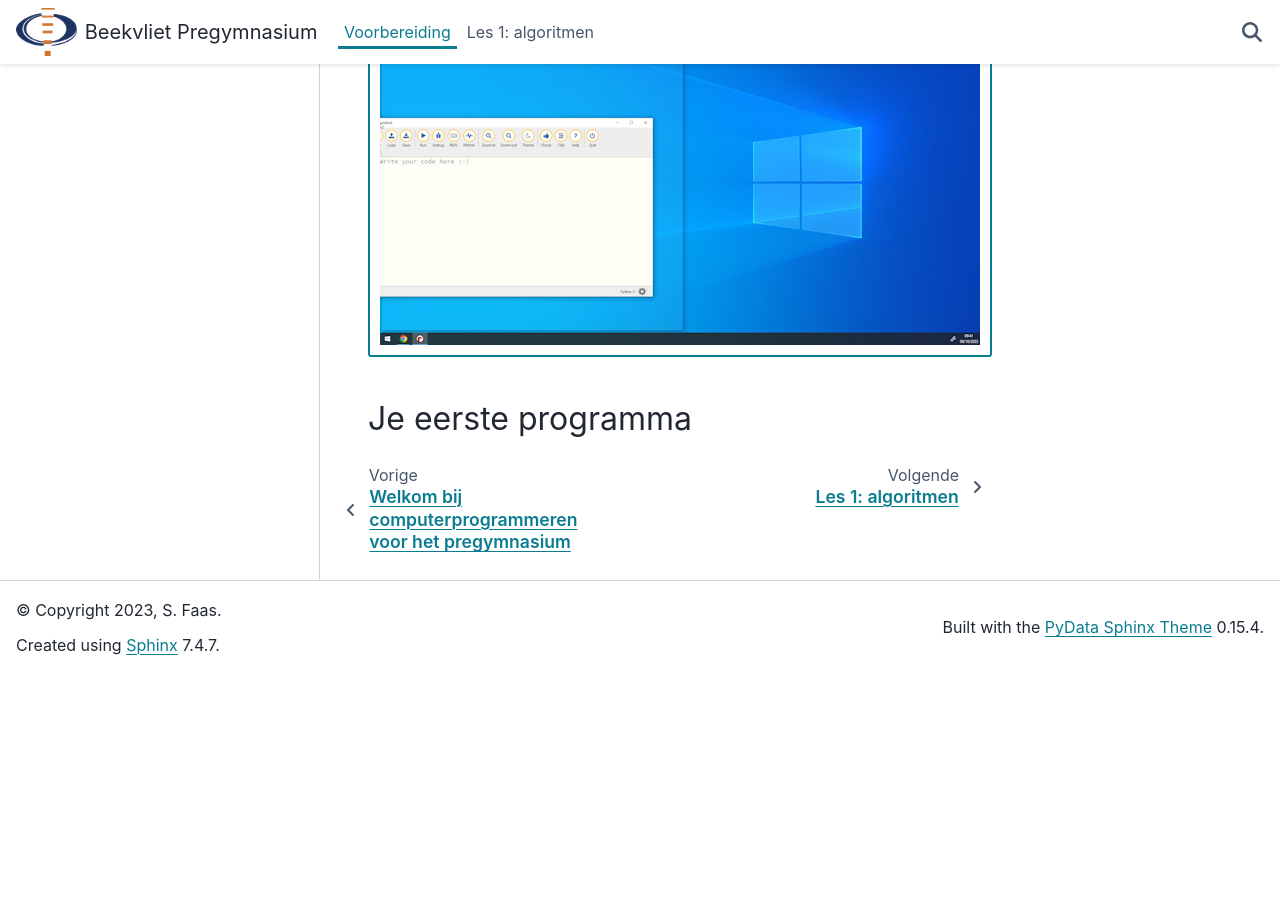
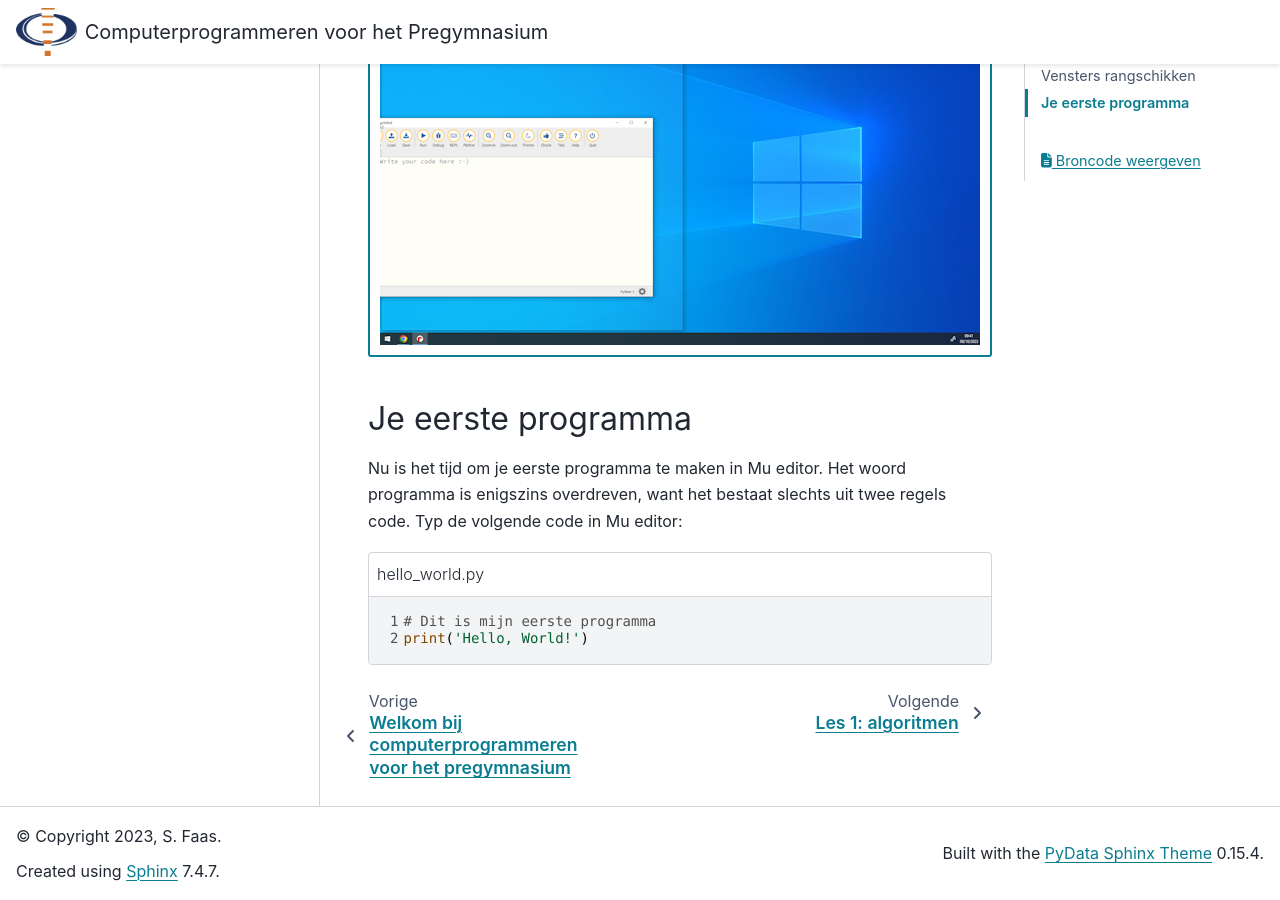
Before and after one commit to meneerfaas/pregymnasium, a Sphinx documentation site: the page built from docs/source/chapters/ch00_preparations.rst, in a window 1280 px wide and 900 px high, scrolled down 1141 px. Built offline with Sphinx 7.4.7 and the PyData theme 0.15.4, drawn with Linux system fonts in a browser that asks for light colours; before the commit the page ends 1815 px from its top, so only the background shows below that.

Commit message:
Header aangepast

```diff
--- a/docs/source/chapters/ch00_preparations.rst
+++ b/docs/source/chapters/ch00_preparations.rst
@@ -51,7 +51,15 @@
         Mogelijk suggereerde Windows bij de vorige stap na het loslaten van de muisknop al een venster om op de rechterhelft van het venster te plaatsen. In dat geval klik je op het venster van je webbrowser. Als Windows geen suggestie deed, sleep je zelf het venster van je webbrowser naar de rechterrand van het scherm om het op de rechterhelft te plaatsen.
 
 
-
-
 Je eerste programma
 -------------------
+
+Nu is het tijd om je eerste programma te maken in Mu editor. Het woord programma is enigszins overdreven, want het bestaat slechts uit twee regels code. Typ de volgende code in Mu editor:
+
+.. code-block:: python
+    :linenos:
+    :caption: hello_world.py
+    :name: hello_world
+
+    # Dit is mijn eerste programma
+    print('Hello, World!')
--- a/docs/source/conf.py
+++ b/docs/source/conf.py
@@ -6,7 +6,7 @@
 # -- Project information -----------------------------------------------------
 # https://www.sphinx-doc.org/en/master/usage/configuration.html#project-information
 
-project = 'Pregymnasium Python'
+project = 'Computerprogrammeren voor het Pregymnasium'
 copyright = '2023, S. Faas'
 author = 'S. Faas'
 release = '0.0'
@@ -39,13 +39,13 @@
 # -- Options for pydata_sphinx_theme
 html_theme_options = {
 "navbar_start": ["navbar-logo"],
-"navbar_center": ["navbar-nav"],
+"navbar_center": [],
 "navbar_end": ["navbar-icon-links"],
-"navbar_persistent": ["search-button"],
+"navbar_persistent": [],
 "logo": {
     "image_light": "images/logo_beekvliet.png",
     "image_dark": "images/logo_beekvliet.png",
-    "text": "Beekvliet Pregymnasium",
+    "text": "Computerprogrammeren voor het Pregymnasium",
     "link": "https://gymnasiumbeekvliet.nl/",
     }
 }
```
